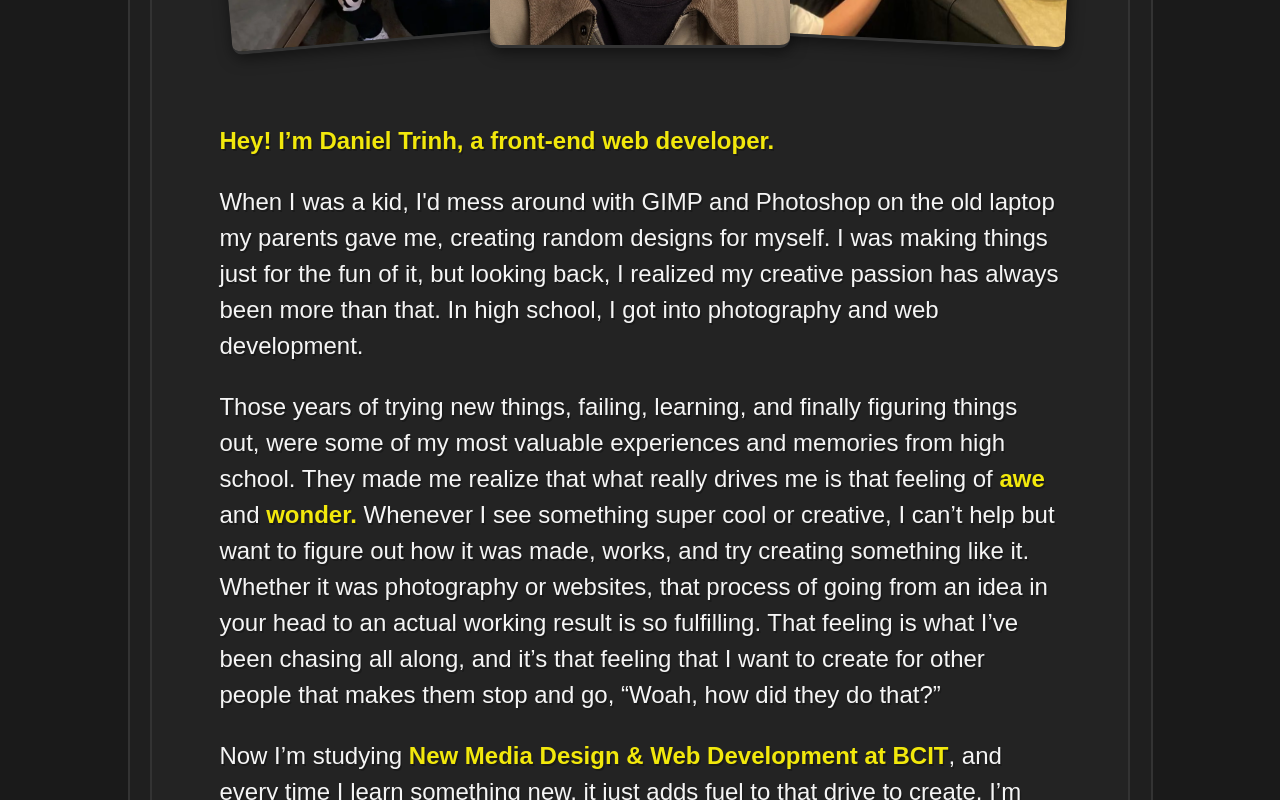
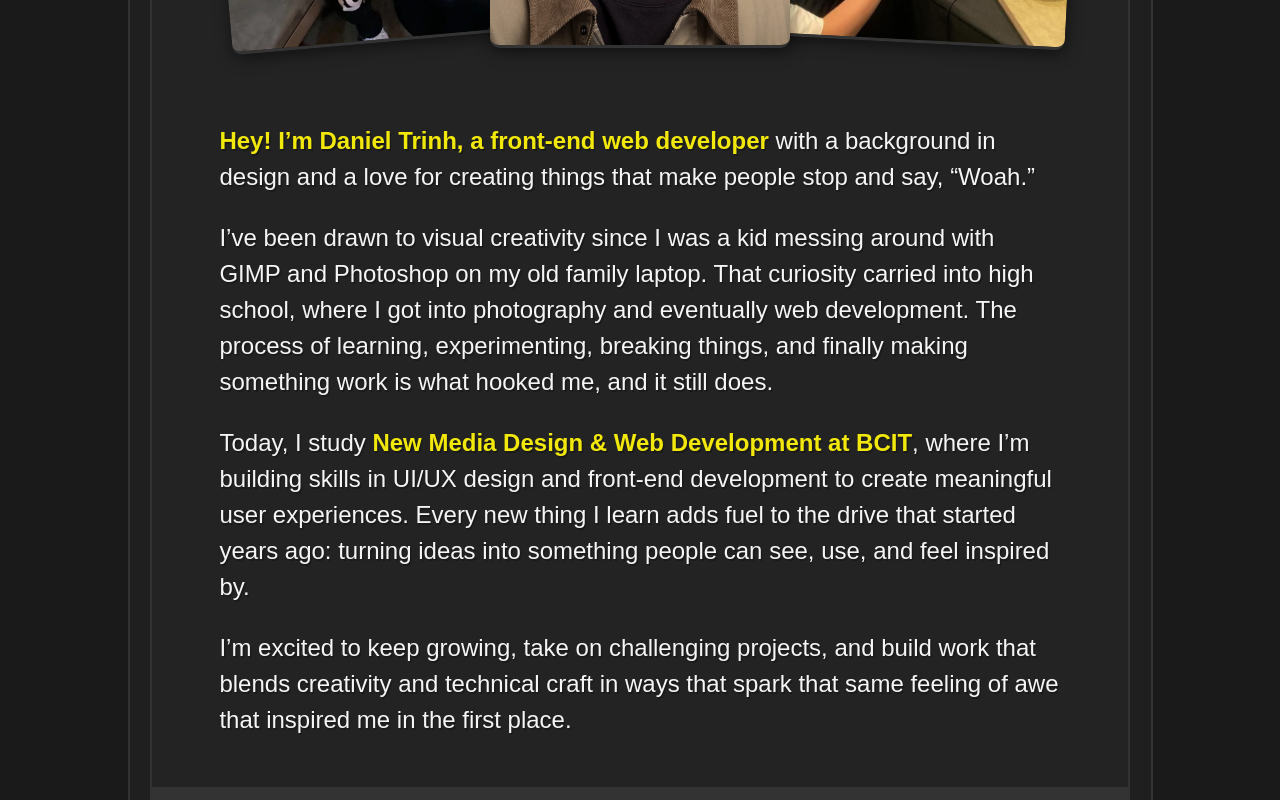
Before and after one commit to daniobanio/portfolio, a React (Vite) app: page /about in a window 1280 px wide. Shown: the part 740-1540 px from the top of the page. Built offline with nearby package versions, Linux system fonts and the light colour scheme; no server answers; some icons are missing; a web font is replaced by a local one.

Commit message:
update: about me bio, styling

```diff
--- a/src/pages/About.jsx
+++ b/src/pages/About.jsx
@@ -147,16 +147,16 @@ const About = () => {
           </div>
           <div className="about-intro">
             <p>
-              <span className="para-h1">Hey! I’m Daniel Trinh, a front-end web developer.</span>
+              <span className="para-h1">Hey! I’m Daniel Trinh, a front-end web developer</span> with a background in design and a love for creating things that make people stop and say, “Woah.”
             </p>
             <p>
-              When I was a kid, I'd mess around with GIMP and Photoshop on the old laptop my parents gave me, creating random designs for myself. I was making things just for the fun of it, but looking back, I realized my creative passion has always been more than that. In high school, I got into photography and web development.
+            I’ve been drawn to visual creativity since I was a kid messing around with GIMP and Photoshop on my old family laptop. That curiosity carried into high school, where I got into photography and eventually web development. The process of learning, experimenting, breaking things, and finally making something work is what hooked me, and it still does.
             </p>
             <p>
-              Those years of trying new things, failing, learning, and finally figuring things out, were some of my most valuable experiences and memories from high school. They made me realize that what really drives me is that feeling of <span className="para-h1">awe</span> and <span className="para-h1">wonder.</span> Whenever I see something super cool or creative, I can’t help but want to figure out how it was made, works, and try creating something like it. Whether it was photography or websites, that process of going from an idea in your head to an actual working result is so fulfilling. That feeling is what I’ve been chasing all along, and it’s that feeling that I want to create for other people that makes them stop and go, “Woah, how did they do that?”
+            Today, I study <span className="para-h1">New Media Design & Web Development at BCIT</span>, where I’m building skills in  UI/UX design and front-end development to create meaningful user experiences. Every new thing I learn adds fuel to the drive that started years ago: turning ideas into something people can see, use, and feel inspired by.
             </p>
             <p>
-              Now I’m studying <span className="para-h1">New Media Design & Web Development at BCIT</span>, and every time I learn something new, it just adds fuel to that drive to create. I’m still figuring things out, but I know this is the direction I want to keep going.
+            I’m excited to keep growing, take on challenging projects, and build work that blends creativity and technical craft in ways that spark that same feeling of awe that inspired me in the first place.
             </p>
           </div>
         </div>
--- a/src/styles.scss
+++ b/src/styles.scss
@@ -810,14 +810,15 @@
 
 .grid-item.youtube h1, .grid-item.youtube p, .grid-item.photography h1, .grid-item.photography p {
     font-family: "klavika-web", sans-serif;
+    text-shadow: 2px 2px 0px rgba(0, 0, 0, 0.25);
+  }
+  .grid-item h1 {
     font-weight: 600;
-    text-shadow: 2px 2px 0px rgba(0, 0, 0, 0.25);
-  }
-  .grid-item h1 {
     color: var(--yellow);
     margin-bottom: 0.5rem;
   }
   .grid-item p {
+    font-size: 1.2rem;
     margin-bottom: 1rem;
   }
 .grid-item.tech-stack, .grid-item.youtube, .grid-item.photography {
```
